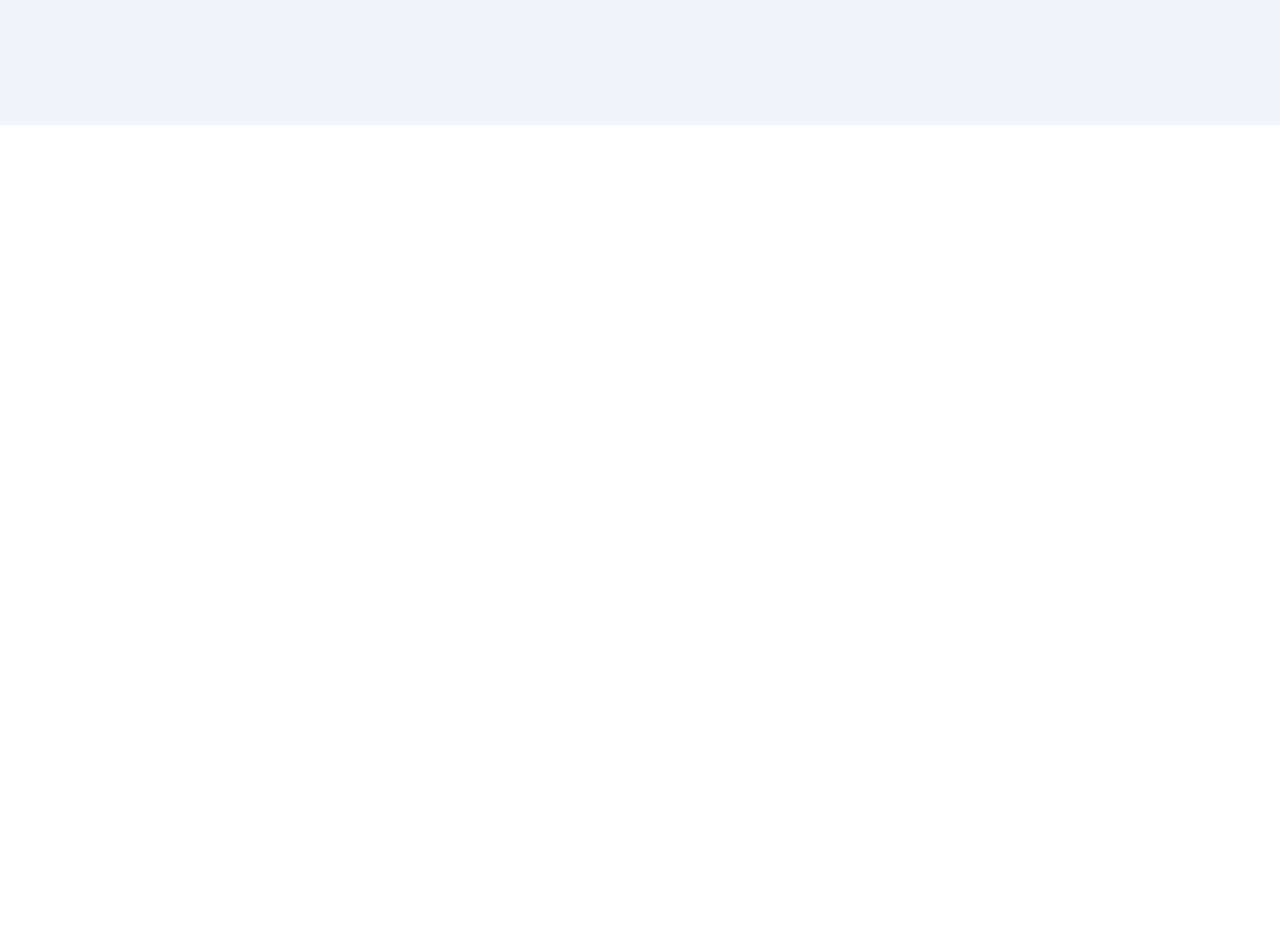
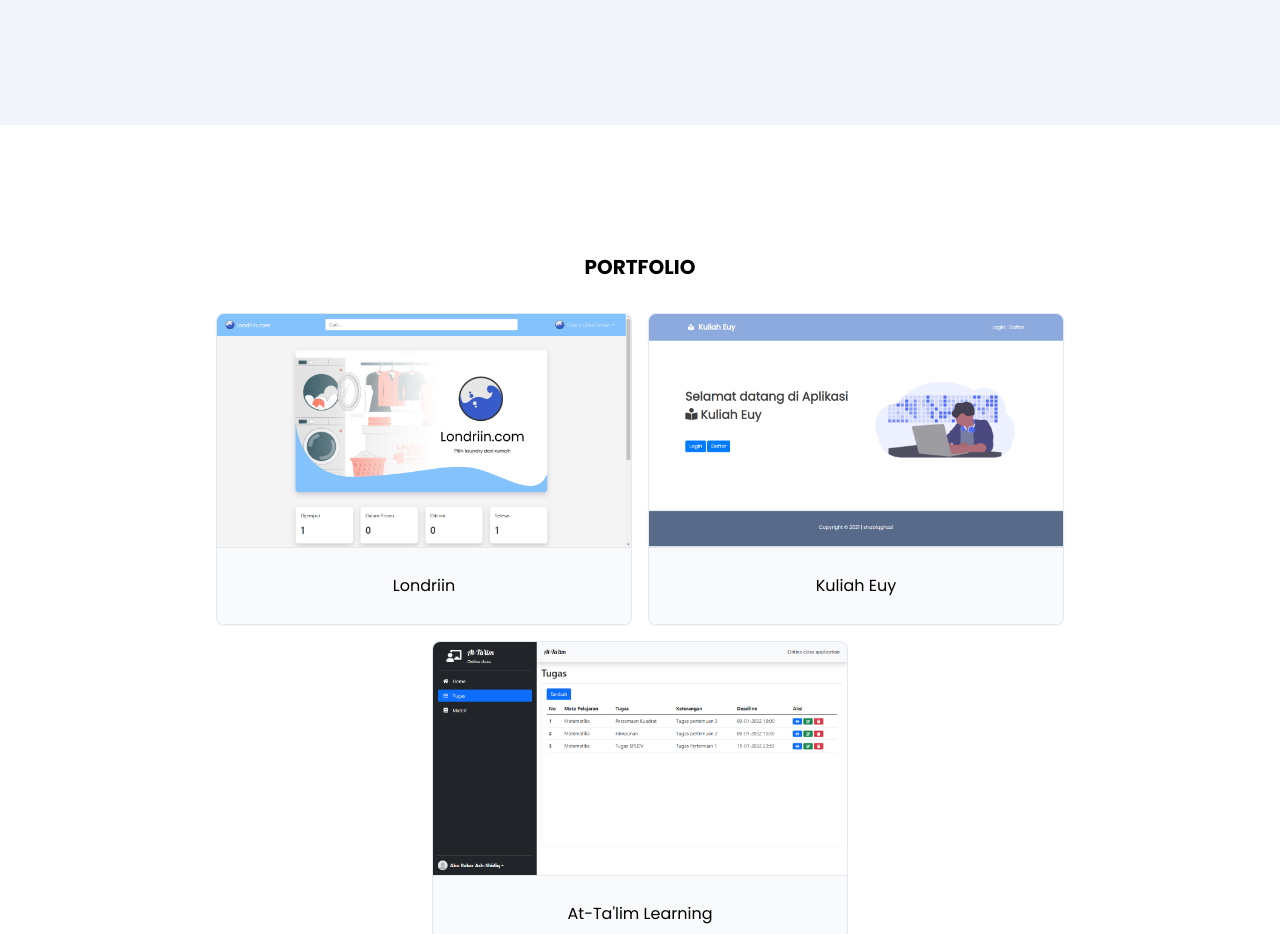
Before and after one commit to shabiqghazi/shabiqghazi.github.io, a website: page index.html in a window 1280 px wide. Shown: the part 1866-2800 px from the top of the page. Before the commit the page ends 2375 px from the top, so only its background shows below. Drawn offline with Linux system fonts and the light colour scheme.

Commit message:
add portfolio

```diff
--- a/index.html
+++ b/index.html
@@ -26,6 +26,7 @@
         <a href="#home" class="ml-4 inline-block">Home</a>
         <a href="#about" class="ml-4 inline-block">Tentang</a>
         <a href="#skills" class="ml-4 inline-block">Keahlian</a>
+        <a href="#portfolio" class="ml-4 inline-block">Portfolio</a>
       </div>
     </nav>
     <!-- HOME START -->
@@ -142,7 +143,7 @@
     <section id="skills" class="bg-slate-100">
       <div class="container mx-auto py-20 text-center lg:py-32">
         <h1 class="section-title">KEAHLIAN</h1>
-        <div class="mt-8 flex flex-wrap justify-center gap-4 px-3">
+        <div class="mt-8 flex flex-wrap justify-center gap-4 px-3 lg:px-32">
           <div
             class="card group aspect-[3/4] basis-28 border-spacing-1 overflow-hidden rounded-lg border border-slate-200 bg-white shadow-sm duration-200 hover:scale-95 hover:shadow-lg md:basis-32 lg:basis-36"
           >
@@ -316,6 +317,58 @@
     </section>
     <!-- SKILLS END -->
 
+    <!-- PORTFOLIO START -->
+    <section id="portfolio">
+      <div class="container mx-auto py-20 text-center lg:py-32">
+        <h1 class="section-title">PORTFOLIO</h1>
+        <div class="mt-8 flex flex-wrap justify-center gap-4 px-3 lg:px-20">
+          <div
+            class="card group aspect-[4/3] basis-96 border-spacing-1 overflow-hidden rounded-lg border border-slate-200 bg-white shadow-sm duration-200 hover:scale-95 hover:shadow-lg lg:basis-[26rem]"
+          >
+            <div class="aspect-video w-full">
+              <div
+                class="h-full w-full bg-[url('./img/project/londriin.png')] bg-contain bg-center bg-no-repeat duration-200 group-hover:scale-105"
+              ></div>
+            </div>
+            <div
+              class="flex h-1/4 items-center justify-center border-t bg-slate-50"
+            >
+              Londriin
+            </div>
+          </div>
+          <div
+            class="card group aspect-[4/3] basis-96 border-spacing-1 overflow-hidden rounded-lg border border-slate-200 bg-white shadow-sm duration-200 hover:scale-95 hover:shadow-lg lg:basis-[26rem]"
+          >
+            <div class="aspect-video w-full">
+              <div
+                class="h-full w-full bg-[url('./img/project/kuliah_euy.png')] bg-contain bg-center bg-no-repeat duration-200 group-hover:scale-105"
+              ></div>
+            </div>
+            <div
+              class="flex h-1/4 items-center justify-center border-t bg-slate-50"
+            >
+              Kuliah Euy
+            </div>
+          </div>
+          <div
+            class="card group aspect-[4/3] basis-96 border-spacing-1 overflow-hidden rounded-lg border border-slate-200 bg-white shadow-sm duration-200 hover:scale-95 hover:shadow-lg lg:basis-[26rem]"
+          >
+            <div class="aspect-video w-full">
+              <div
+                class="h-full w-full bg-[url('./img/project/attalim.png')] bg-contain bg-center bg-no-repeat duration-200 group-hover:scale-105"
+              ></div>
+            </div>
+            <div
+              class="flex h-1/4 items-center justify-center border-t bg-slate-50"
+            >
+              At-Ta'lim Learning
+            </div>
+          </div>
+        </div>
+      </div>
+    </section>
+    <!-- PORTFOLIO END -->
+
     <!-- untuk dihapus -->
     <!-- <hr /> -->
     <div class="m-96"></div>
```
Also changed, not shown: dist/img/project/attalim.png (added), dist/img/project/kuliah_euy.png (added), dist/img/project/londriin.png (added), dist/style.css.
